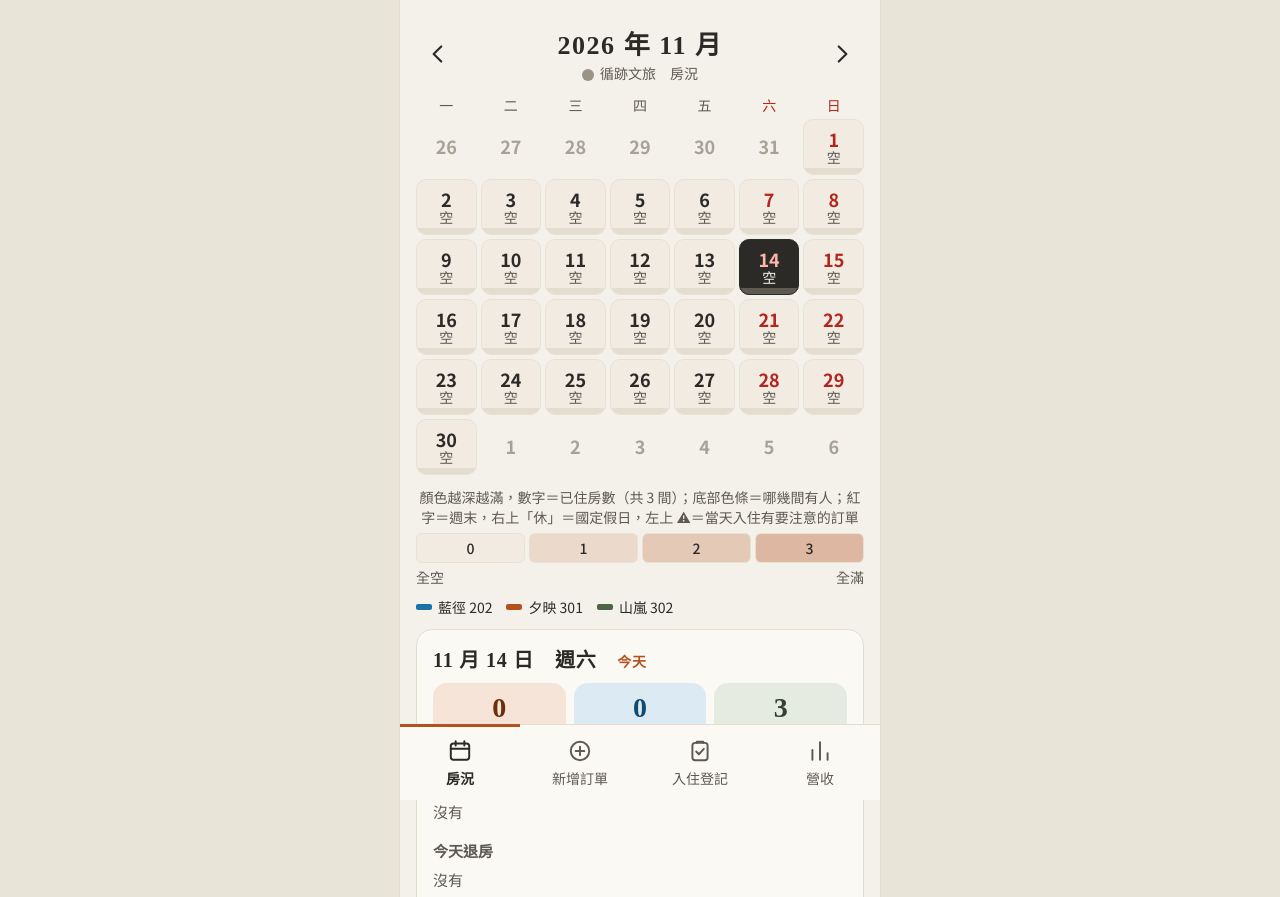
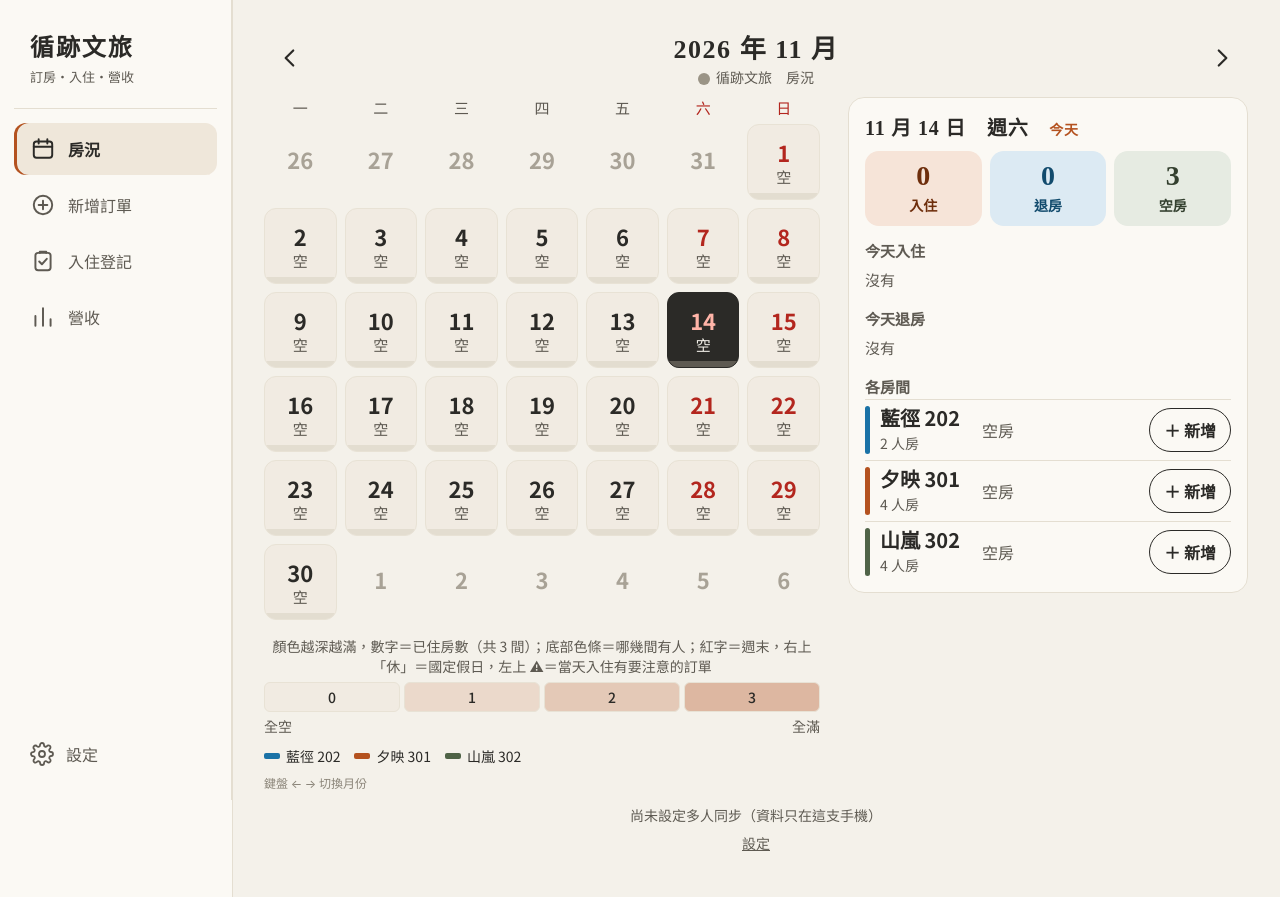
Before and after one commit to ayao-tsai/inn-booking, a plain HTML site: page tracover/index.html in a window 1280 px wide. Shown: the top 897 px of the page. Drawn offline with Linux system fonts and the light colour scheme.

Commit message:
電腦版版面：側邊選單、房況日曆與當天狀況並排、營收兩欄；寬螢幕預設整頁填單；鍵盤 ← → 切換月份
Co-Authored-By: Claude Opus 5.5 <noreply@anthropic.com>
Claude-Session: https://claude.ai/code/session_01NJKmpxYiRNWYsu4Kan8pSF

```diff
--- a/tracover/index.html
+++ b/tracover/index.html
@@ -128,6 +128,55 @@ nav button.on{font-weight:700;color:#2B2A27;border-top-color:#B4521F}
 .sw[aria-checked=true]{background:#4A5A44}
 .sw[aria-checked=true] i{left:27px}
 .tg{display:inline-block;border-radius:12px;padding:4px 10px;font-size:13px;font-weight:700;margin:4px 6px 0 0}
+.nbrand,.nset{display:none}
+.kbd{display:none;font-size:12px;color:#8A8478;margin-top:8px}
+/* ---------- desktop ---------- */
+@media (min-width:1024px){
+  body{background:#E9E4D8}
+  #app{max-width:1440px;display:grid;grid-template-columns:232px minmax(0,1fr);grid-template-rows:auto 1fr;align-items:start;box-shadow:none;background:linear-gradient(to right,#FBF9F4 232px,#E4DED1 232px,#E4DED1 233px,#F4F1EA 233px);min-height:100vh}
+  nav{grid-column:1;grid-row:1/3;position:sticky;top:0;height:100vh;height:100dvh;flex-direction:column;align-items:stretch;gap:4px;border-top:0;border-right:1px solid #E4DED1;padding:28px 14px 20px;background:#FBF9F4}
+  nav button{flex:0 0 auto;flex-direction:row;justify-content:flex-start;gap:12px;height:52px;padding:0 16px;border-radius:12px;border-top:0;margin-top:0;font-size:16px}
+  nav button:hover{background:#F1ECE2;color:#2B2A27}
+  nav button.on{background:#EFE7DA;box-shadow:inset 3px 0 0 #B4521F}
+  .nbrand{display:block;padding:0 16px 22px;margin-bottom:10px;border-bottom:1px solid #E4DED1}
+  .nbrand b{display:block;font-family:'Noto Serif TC',serif;font-size:24px;font-weight:600;letter-spacing:.08em}
+  .nbrand span{display:block;font-size:13px;color:#5E5A52;margin-top:4px}
+  .nset{display:flex;margin-top:auto!important}
+  #head,#view{grid-column:2;min-width:0}
+  #head{grid-row:1}#view{grid-row:2;padding-bottom:40px}
+  .hdr{padding:28px 32px 10px;max-width:1180px;margin:0 auto}
+  #app:not([data-tab=cal]):not([data-tab=rev]) .hdr{max-width:824px}
+  .pad,.pad14{max-width:824px;margin:0 auto;width:100%;padding-left:32px;padding-right:32px}
+  .iconbtn:hover,.rnd:hover{background:#ECE6DA}
+  .primary:hover{background:#3D3B37}
+  .ghostbtn:hover,.pill.ghost:hover,.pchip:hover{background:#EFE9DD}
+  /* calendar: month on the left, the selected day on the right */
+  .calwrap{display:grid;grid-template-columns:minmax(0,1fr);gap:24px;align-items:start;max-width:1180px;margin:0 auto;padding:0 32px}
+  .calwrap .wk,.calwrap .cal{padding:0;gap:8px}
+  .calwrap .wk{font-size:15px;padding-bottom:6px}
+  .calwrap .cell{height:clamp(76px,9vh,100px);border-radius:12px;gap:6px}
+  .calwrap .cell b{font-size:22px}
+  .calwrap .cell span{font-size:15px}
+  .calwrap .cell .hol{font-size:12px;top:6px;right:8px}
+  .calwrap .cell .wrn{font-size:13px;top:5px;left:7px}
+  .calwrap button.cell:not(.on):hover{border-color:#8A8478}
+  .calwrap .calkey{padding:16px 0 0!important}
+  .calside{max-width:560px}
+  .calside>.card{margin:0!important}
+  .row button.rowmain:hover{color:#1A72A6}
+  /* revenue: two columns */
+  #app[data-tab=rev] .pad14{max-width:1180px;display:grid;grid-template-columns:repeat(2,minmax(0,1fr));gap:18px;align-items:start}
+  #app[data-tab=rev] .pad14>.ghostbtn{grid-column:1/-1;justify-self:start;width:auto;padding:0 28px}
+  }
+@media (min-width:1200px){
+  .calwrap{grid-template-columns:minmax(0,1fr) 400px;gap:28px}
+  .calside{position:sticky;top:16px;max-width:none}
+}
+@media (min-width:1024px){
+  #toast{bottom:40px;left:calc(50% + 116px)}
+  #snack{bottom:40px;left:calc(50% + 116px)}
+  .kbd{display:inline-block}
+}
 </style>
 </head>
 <body>
@@ -229,7 +278,8 @@ var ICON={
 };
 
 /* ---------- state ---------- */
-function onePage(){return settings.flow?settings.flow==='one':CFG.flow==='one'}
+var WIDE=window.matchMedia?window.matchMedia('(min-width:1024px)'):{matches:false};
+function onePage(){return settings.flow?settings.flow==='one':(CFG.flow==='one'||WIDE.matches)}
 function freshOrder(inD){return {step:1,booked:TODAY,warn:'',inD:inD,outD:addDay(inD,1),rooms:{},guests:{},name:'',phone:'',src:'電話',price:{},deposit:'',note:''}}
 var T=new Date(),TODAY=ymd(T.getFullYear(),T.getMonth()+1,T.getDate());
 var syncing=false,syncMsg='';
@@ -244,7 +294,9 @@ function toast(msg){$toast.textContent=msg;$toast.className='show';clearTimeout(
 /* ---------- shell ---------- */
 var TABS=[['cal','房況','cal'],['order','新增訂單','order'],['checkin','入住登記','checkin'],['rev','營收','rev']];
 function renderNav(){
-  $nav.innerHTML=TABS.map(function(t){return '<button class="'+(app.tab===t[0]?'on':'')+'" data-act="tab" data-t="'+t[0]+'">'+ICON[t[2]]+t[1]+'</button>'}).join('');
+  document.getElementById('app').setAttribute('data-tab',app.tab);
+  $nav.innerHTML='<div class="nbrand"><b>'+esc(CFG.name)+'</b><span>訂房・入住・營收</span></div>'+TABS.map(function(t){return '<button class="'+(app.tab===t[0]?'on':'')+'" data-act="tab" data-t="'+t[0]+'">'+ICON[t[2]]+t[1]+'</button>'}).join('')+
+   '<button class="nset'+(app.tab==='settings'?' on':'')+'" data-act="tab" data-t="settings"><svg width="24" height="24" viewBox="0 0 24 24" fill="none" stroke="currentColor" stroke-width="1.8" stroke-linecap="round" stroke-linejoin="round" aria-hidden="true"><circle cx="12" cy="12" r="3"/><path d="M19.4 15a1.7 1.7 0 0 0 .3 1.8l.1.1a2 2 0 1 1-2.8 2.8l-.1-.1a1.7 1.7 0 0 0-1.8-.3 1.7 1.7 0 0 0-1 1.5V21a2 2 0 1 1-4 0v-.1a1.7 1.7 0 0 0-1.1-1.5 1.7 1.7 0 0 0-1.8.3l-.1.1a2 2 0 1 1-2.8-2.8l.1-.1a1.7 1.7 0 0 0 .3-1.8 1.7 1.7 0 0 0-1.5-1H3a2 2 0 1 1 0-4h.1a1.7 1.7 0 0 0 1.5-1.1 1.7 1.7 0 0 0-.3-1.8l-.1-.1a2 2 0 1 1 2.8-2.8l.1.1a1.7 1.7 0 0 0 1.8.3H9a1.7 1.7 0 0 0 1-1.5V3a2 2 0 1 1 4 0v.1a1.7 1.7 0 0 0 1 1.5 1.7 1.7 0 0 0 1.8-.3l.1-.1a2 2 0 1 1 2.8 2.8l-.1.1a1.7 1.7 0 0 0-.3 1.8V9a1.7 1.7 0 0 0 1.5 1H21a2 2 0 1 1 0 4h-.1a1.7 1.7 0 0 0-1.5 1z"/></svg>設定</button>';
 }
 function syncColor(){return !syncCfg.url?'#9A9486':syncing?'#D99A2B':syncMsg?'#B4521F':'#4A7A3F'}
 function dot(){return '<i class="sdot" style="background:'+syncColor()+'" title="'+esc(syncLabel())+'"></i>'}
@@ -290,12 +342,12 @@ function viewCal(){
       '<div class="who"><div><span>'+(b?esc(b.who||'（已清除）')+' · '+b.n+' 人':'空房')+'</span>'+(bk?'<span class="back back-pill">回流</span>':'')+'</div><div class="muted" style="font-size:14px">'+(b?md(b.from)+' – '+md(b.to):'')+'</div>'+(b?'<button class="linkbtn" style="padding:6px 0;font-size:14px;color:#1A72A6;text-align:left" data-act="edit" data-id="'+b.id+'">編輯／取消訂單</button>':'')+'</div>'+
       (b?'<button class="pill '+(b.checked?'done':'dark')+'" data-act="'+(b.checked?'detail':'checkin')+'" data-id="'+b.id+'">'+(b.checked?'已登記':'登記')+'</button>':'<button class="pill ghost" data-act="new" data-k="'+r.k+'">＋ 新增</button>')+'</div>';
   }).join('')}
-  return '<div class="wk"><div>一</div><div>二</div><div>三</div><div>四</div><div>五</div><div>六</div><div>日</div></div>'+
+  return '<div class="calwrap"><div class="calmain"><div class="wk"><div>一</div><div>二</div><div>三</div><div>四</div><div>五</div><div>六</div><div>日</div></div>'+
    '<div class="cal">'+cells+'</div>'+
-   '<div style="padding:12px 16px 0"><div class="muted" style="font-size:14px;text-align:center;margin-bottom:6px">顏色越深越滿，數字＝已住房數（共 '+ROOMS.length+' 間）；底部色條＝哪幾間有人；紅字＝週末，右上「休」＝國定假日，左上 ⚠＝當天入住有要注意的訂單</div><div class="legend">'+leg+'</div>'+
+   '<div class="calkey" style="padding:12px 16px 0"><div class="muted" style="font-size:14px;text-align:center;margin-bottom:6px">顏色越深越滿，數字＝已住房數（共 '+ROOMS.length+' 間）；底部色條＝哪幾間有人；紅字＝週末，右上「休」＝國定假日，左上 ⚠＝當天入住有要注意的訂單</div><div class="legend">'+leg+'</div>'+
    '<div class="muted" style="display:flex;justify-content:space-between;font-size:14px;margin-top:4px"><span>全空</span><span>全滿</span></div>'+
-   '<div style="display:flex;flex-wrap:wrap;gap:6px 14px;margin-top:10px;font-size:14px">'+ROOMS.map(function(r){return '<span style="display:inline-flex;align-items:center;gap:6px"><i style="width:16px;height:6px;border-radius:2px;background:'+rc(r)+';display:inline-block"></i>'+rname(r)+'</span>'}).join('')+'</div></div>'+
-   dayCard()+
+   '<div style="display:flex;flex-wrap:wrap;gap:6px 14px;margin-top:10px;font-size:14px">'+ROOMS.map(function(r){return '<span style="display:inline-flex;align-items:center;gap:6px"><i style="width:16px;height:6px;border-radius:2px;background:'+rc(r)+';display:inline-block"></i>'+rname(r)+'</span>'}).join('')+'</div><div class="kbd">鍵盤 ← → 切換月份</div></div></div>'+
+   '<div class="calside">'+dayCard()+'</div></div>'+
    '<div class="foot" style="padding-top:12px"><div id="syncst">'+esc(syncLabel())+'</div><button class="linkbtn" data-act="tab" data-t="settings">設定</button></div>';
 }
 
@@ -686,7 +738,7 @@ function setPath(path,val){
   if(p[0]==='ci'){c[p[1]]=val}
   else if(p[0]==='comp'){c.comps[+p[1]][p[2]]=val}
 }
-var APPV='v19';
+var APPV='v20';
 var act={
   upd:function(){toast('更新中…');Promise.all([navigator.serviceWorker?navigator.serviceWorker.getRegistrations().then(function(rs){return Promise.all(rs.map(function(r){return r.unregister()}))}):0,window.caches?caches.keys().then(function(ks){return Promise.all(ks.map(function(k){return caches.delete(k)}))}):0]).catch(function(){}).then(function(){location.reload()})},
   tab:function(d){if(d.t!=='order'&&app.order&&app.order.editIds)app.order=freshOrder(app.sel);app.tab=d.t;render();window.scrollTo(0,0)},
@@ -759,6 +811,12 @@ document.addEventListener('input',function(e){
 });
 
 if('serviceWorker' in navigator&&location.protocol.indexOf('http')===0){navigator.serviceWorker.register('sw.js').catch(function(){})}
+document.addEventListener('keydown',function(e){
+  if(e.altKey||e.ctrlKey||e.metaKey||document.getElementById('dlg').style.display==='block')return;
+  var tg=e.target&&e.target.tagName;if(tg==='INPUT'||tg==='TEXTAREA'||tg==='SELECT')return;
+  if((app.tab==='cal'||app.tab==='rev')&&(e.key==='ArrowLeft'||e.key==='ArrowRight')){e.preventDefault();act.mon({d:e.key==='ArrowLeft'?'-1':'1'})}
+});
+if(WIDE.addEventListener)WIDE.addEventListener('change',function(){if(app.tab!=='order')render()});
 purgeLocal();render();
 sync();
 document.addEventListener('visibilitychange',function(){if(!document.hidden){purgeLocal();sync()}});
--- a/tracover/sw.js
+++ b/tracover/sw.js
@@ -1,4 +1,4 @@
-var C='app-v19-tracover';
+var C='app-v20-tracover';
 var ASSETS=['./','./index.html','./manifest.webmanifest','./icon-192.png','./icon-512.png','./apple-touch-icon.png'];
 self.addEventListener('install',function(e){e.waitUntil(caches.open(C).then(function(c){return c.addAll(ASSETS)}).then(function(){return self.skipWaiting()}))});
 self.addEventListener('activate',function(e){e.waitUntil(caches.keys().then(function(ks){return Promise.all(ks.filter(function(k){return k!==C}).map(function(k){return caches.delete(k)}))}).then(function(){return self.clients.claim()}))});
```
Also changed, not shown: tracover/manifest.webmanifest.
